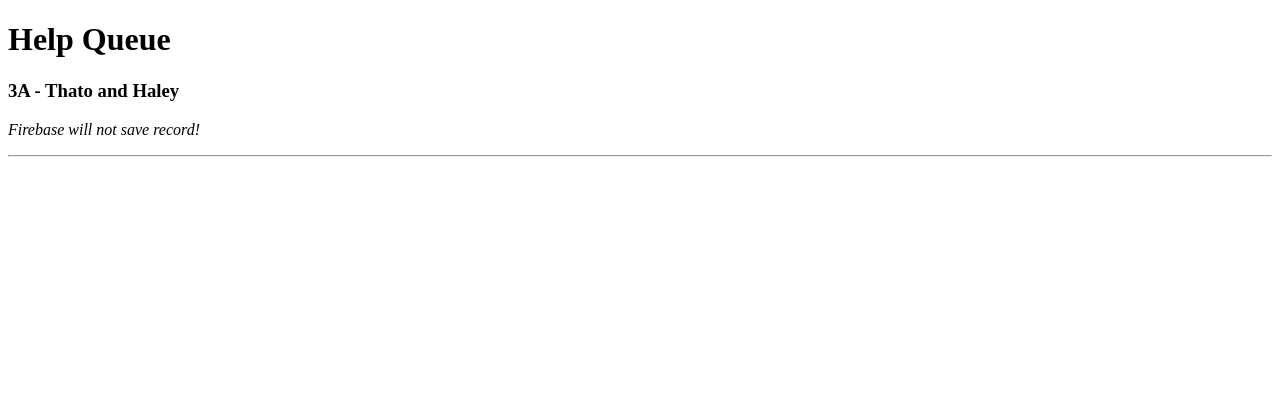
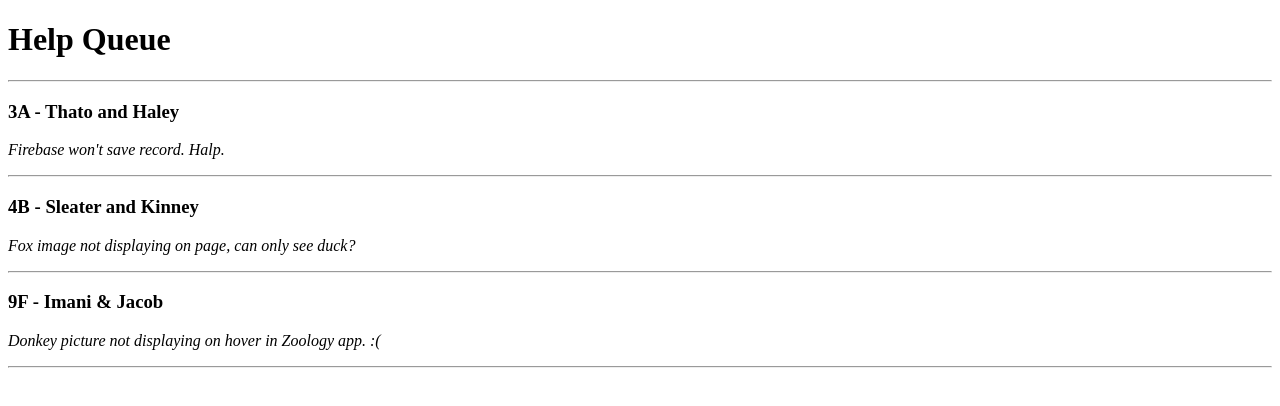
Before and after one commit to Ngann/TicTacReact, a React app: page / in a window 1280 px wide. Shown: the top 406 px of the page. Built offline with nearby package versions, Linux system fonts and the light colour scheme; the HTML template or start-up script is replaced by a standard one.

Commit message:
add key and looping to cardlist

```diff
--- a/src/components/CardList.jsx
+++ b/src/components/CardList.jsx
@@ -1,12 +1,35 @@
 import React from 'react';
 import Card from './Card';
 
+var masterCardList = [
+  {
+    names: 'Thato and Haley',
+    location: '3A',
+    issue: 'Firebase won\'t save record. Halp.'
+  },
+  {
+    names: 'Sleater and Kinney',
+    location: '4B',
+    issue: 'Fox image not displaying on page, can only see duck?'
+  },
+  {
+    names: 'Imani & Jacob',
+    location: '9F',
+    issue: 'Donkey picture not displaying on hover in Zoology app. :('
+  }
+];
+
 function CardList(){
   return (
-    <Card
-      location="3A"
-      names="Thato and Haley"
-      issue="Firebase will not save record!"/>
+    <div>
+      <hr/>
+      {masterCardList.map((ticket, index) =>
+        <Card names={ticket.names}
+          location={ticket.location}
+          issue={ticket.issue}
+          key={index}/>
+      )}
+    </div>
   );
 }
 
```
Also changed, not shown: .eslintrc.json, 1 other file (tests, documents, lock files or other folders).
